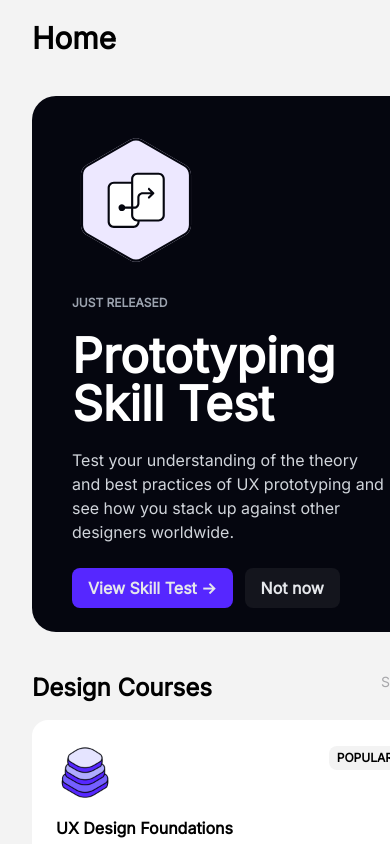
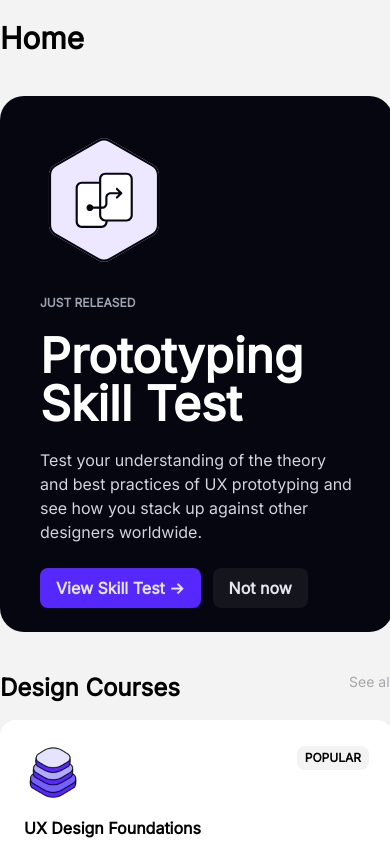
Before and after one commit to Ashuu02/Studyowls-Site, a React (Create React App) app: page / in a window 390 px wide. Built offline with nearby package versions, Linux system fonts and the light colour scheme; a web font is replaced by a local one.

Commit message:
mobile padding issue

```diff
--- a/src/components/Main.jsx
+++ b/src/components/Main.jsx
@@ -23,8 +23,8 @@ import Assessments from "./Assessments";
 const Main = () => {
   return (
     <>
-      <div className="px-[32px] bg-[#F3F3F3] overflow-scroll font-inter tablet:rounded-tl-3xl rounded-none tablet:rounded-bl-3xl h-screen w-full">
-        <div className="fixed w-[100%] mb-4 z-[100]  h-20  items-center bg-[#f3f3f3] ">
+      <div className="sm:px-[32px] sm:w-full bg-[#F3F3F3] pb-[32px] overflow-scroll font-inter tablet:rounded-tl-3xl rounded-none tablet:rounded-bl-3xl h-screen">
+        <div className="fixed w-[100%] mb-4 z-[100] h-20  items-center bg-[#f3f3f3] ">
           <div className="flex z-[100px] bg-[#f3f3f3] w-full mt-5 ">
             <div className="bg-[#f3f3f3]">
               <h1 className="text-3xl font-extrabold font-inter">Home</h1>
```
